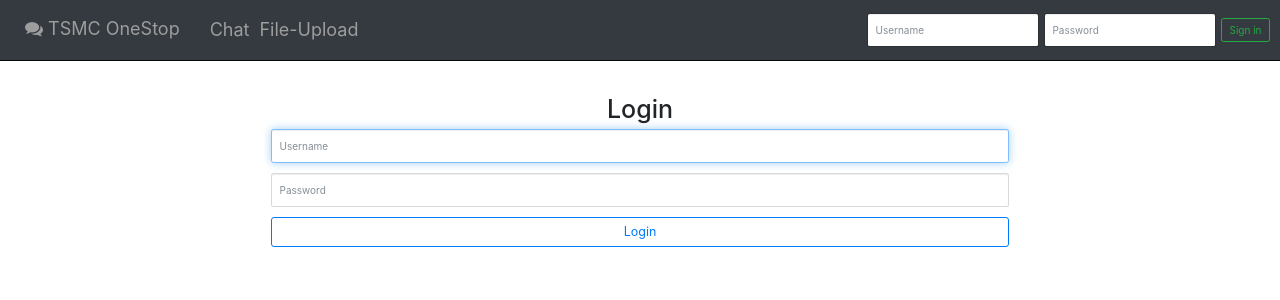
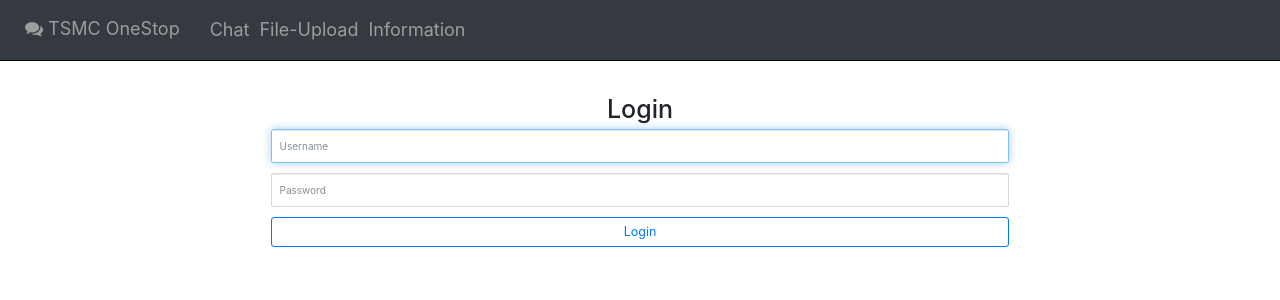
Before and after one commit to calvinlclee3/tsmc_hackathon, a Django app: page /login/ in a window 1280 px wide. Shown: the top 300 px of the page. Run offline with Django 3.2, Linux system fonts and the light colour scheme; some libraries are stand-ins or nearby versions.

Commit message:
Add files via upload

```diff
--- a/templates/header.html
+++ b/templates/header.html
@@ -53,7 +53,10 @@
                 <a class="nav-link" href="{% url 'chat' %}">Chat</a>
             </li>
             <li class="nav-item">
-                <a class="nav-link" href="#">File-Upload</a>
+                <a class="nav-link" href="{% url 'file' %}">File-Upload</a>
+            </li>
+            <li class="nav-item">
+                <a class="nav-link" href="{% url 'info' %}">Information</a>
             </li>
         </ul>
         {% if user.is_authenticated %}
@@ -67,14 +70,7 @@
                 </form>
             </ul>
         {% else %}
-            <form class="form-inline my-2 my-lg-0 d-flex" action="{% url 'login' %}" method="POST">
-                {% csrf_token %}
-                <input class="form-control mr-sm-2" type="text" placeholder="Username" aria-label="Username"
-                    name="username" id="id_username">
-                <input class="form-control mr-sm-2" type="password" placeholder="Password" aria-label="Password"
-                    name="password" id="id_password">
-                <button class="btn btn-outline-success my-2 my-sm-0" type="submit">Sign in</button>
-            </form>
+
         {% endif %}
     </div>
 </nav>
```
